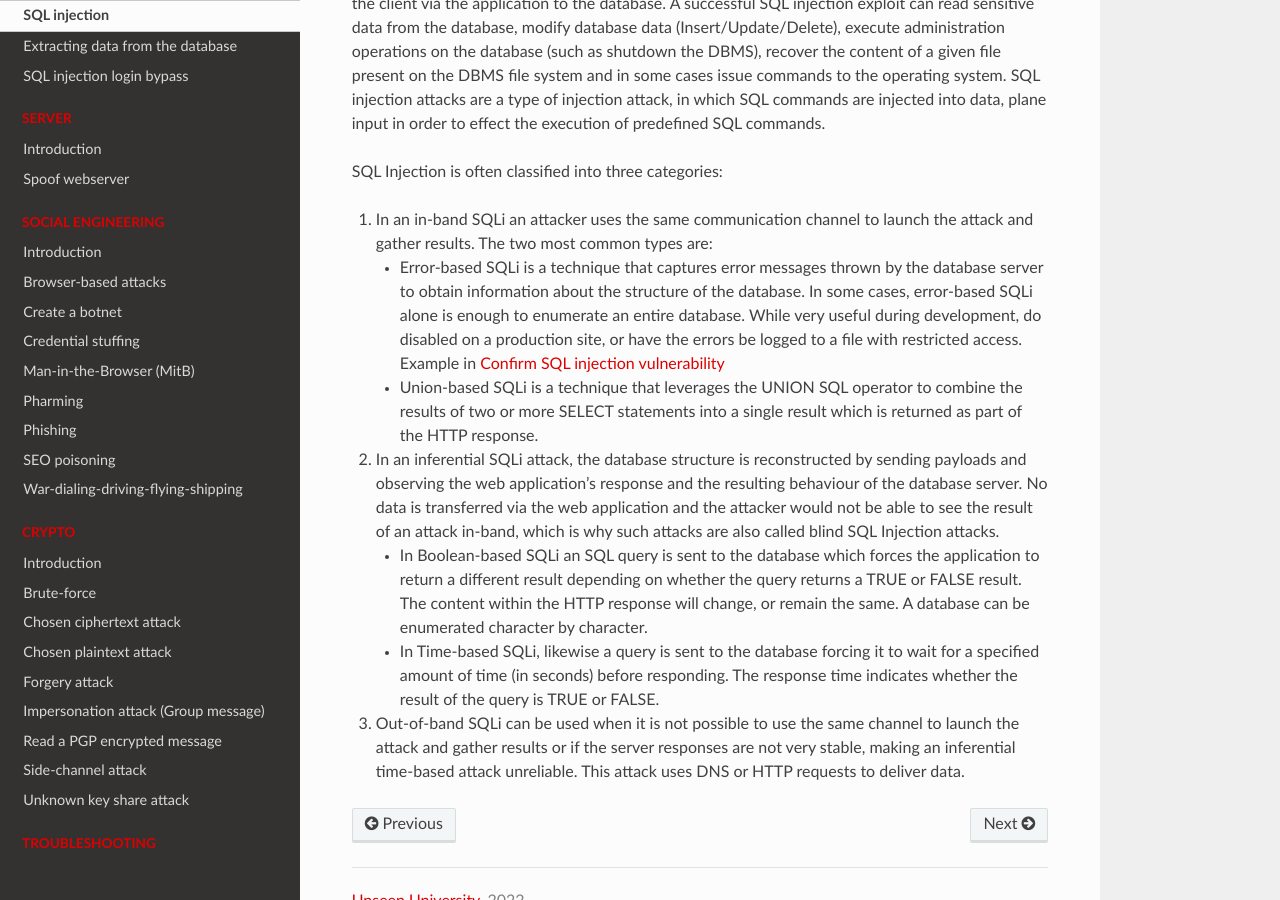
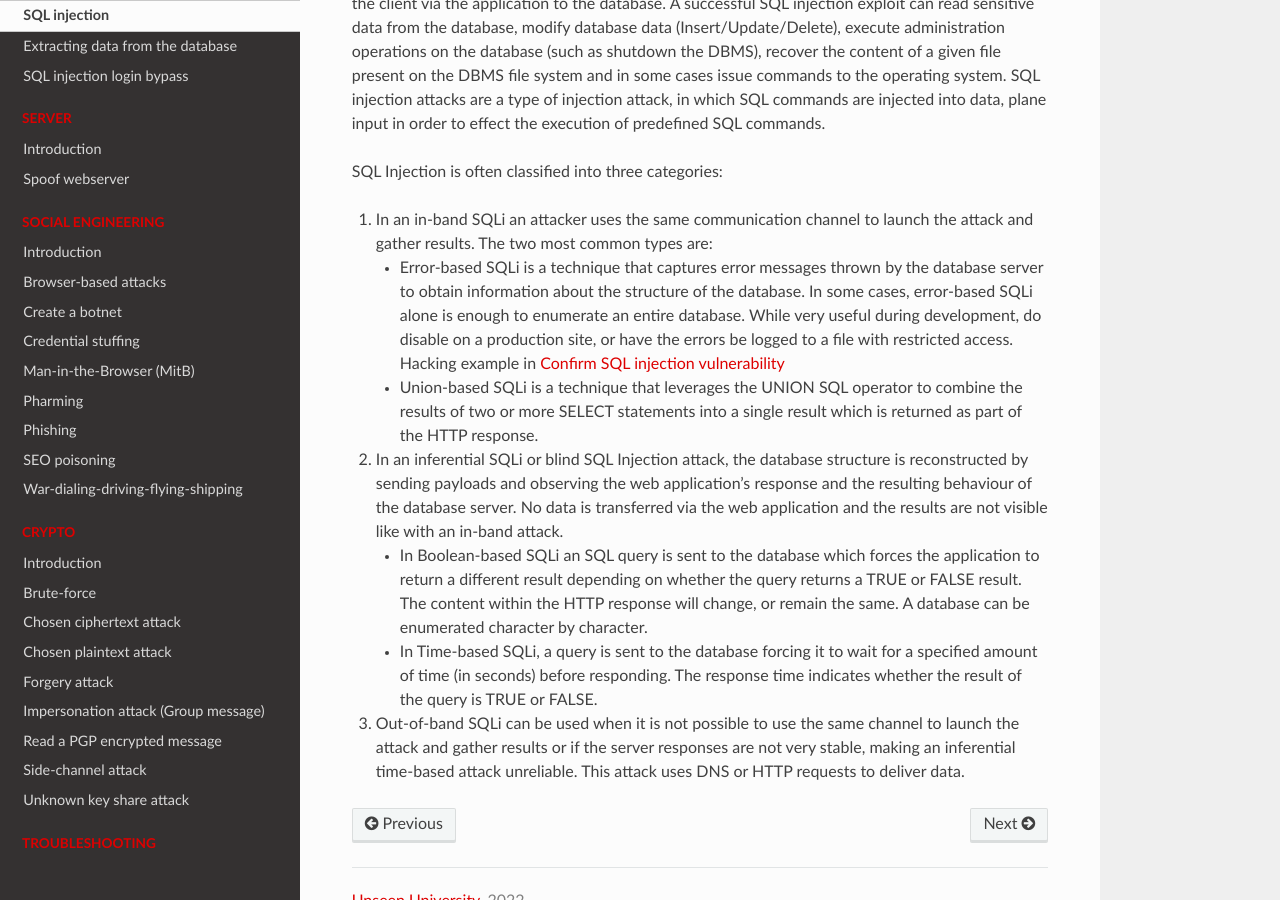
Before and after one commit to tymyrddin/red-basic, a Sphinx documentation site: the page built from source/docs/databases/SQL-injection.md, in a window 1280 px wide and 900 px high, scrolled down 488 px. Built offline with Sphinx 7.4.7 and the Read the Docs theme 2.0.0, drawn with Linux system fonts in a browser that asks for light colours.

Commit message:
Databases

```diff
--- a/source/docs/databases/SQL-injection.md
+++ b/source/docs/databases/SQL-injection.md
@@ -25,9 +25,9 @@ in order to effect the execution of predefined SQL commands.
 SQL Injection is often classified into three categories:
 
 1. In an in-band SQLi an attacker uses the same communication channel to launch the attack and gather results. The two most common types are:
-   * Error-based SQLi is a technique that captures error messages thrown by the database server to obtain information about the structure of the database. In some cases, error-based SQLi alone is enough to enumerate an entire database. While very useful during development, do disabled on a production site, or have the errors be logged to a file with restricted access. Example in [Confirm SQL injection vulnerability](Confirm-injection-vuln.md)
+   * Error-based SQLi is a technique that captures error messages thrown by the database server to obtain information about the structure of the database. In some cases, error-based SQLi alone is enough to enumerate an entire database. While very useful during development, do disable on a production site, or have the errors be logged to a file with restricted access. Hacking example in [Confirm SQL injection vulnerability](Confirm-injection-vuln.md)
    * Union-based SQLi is a technique that leverages the UNION SQL operator to combine the results of two or more SELECT statements into a single result which is returned as part of the HTTP response.
-1. In an inferential SQLi attack, the database structure is reconstructed by sending payloads and observing the web application’s response and the resulting behaviour of the database server. No data is transferred via the web application and the attacker would not be able to see the result of an attack in-band, which is why such attacks are also called blind SQL Injection attacks.
+1. In an inferential SQLi or blind SQL Injection attack, the database structure is reconstructed by sending payloads and observing the web application’s response and the resulting behaviour of the database server. No data is transferred via the web application and the results are not visible like with an in-band attack.
    * In Boolean-based SQLi an SQL query is sent to the database which forces the application to return a different result depending on whether the query returns a TRUE or FALSE result. The content within the HTTP response will change, or remain the same. A database can be enumerated character by character.
-   * In Time-based SQLi, likewise a query is sent to the database forcing it to wait for a specified amount of time (in seconds) before responding. The response time indicates whether the result of the query is TRUE or FALSE.
+   * In Time-based SQLi, a query is sent to the database forcing it to wait for a specified amount of time (in seconds) before responding. The response time indicates whether the result of the query is TRUE or FALSE.
 1. Out-of-band SQLi can be used when it is not possible to use the same channel to launch the attack and gather results or if the server responses are not very stable, making an inferential time-based attack unreliable. This attack uses DNS or HTTP requests to deliver data.
```
Also changed, not shown: source/docs/databases/Crack-root.md (+6 -0 lines).
